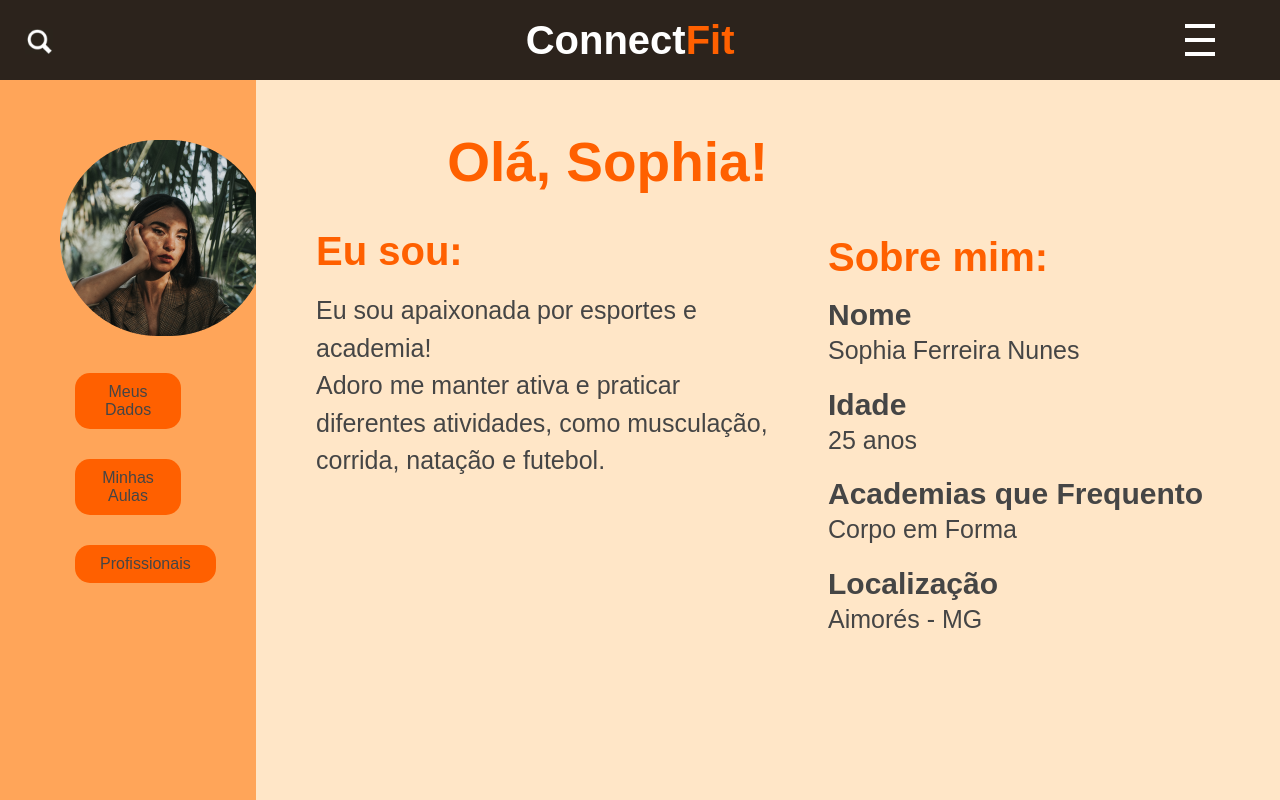
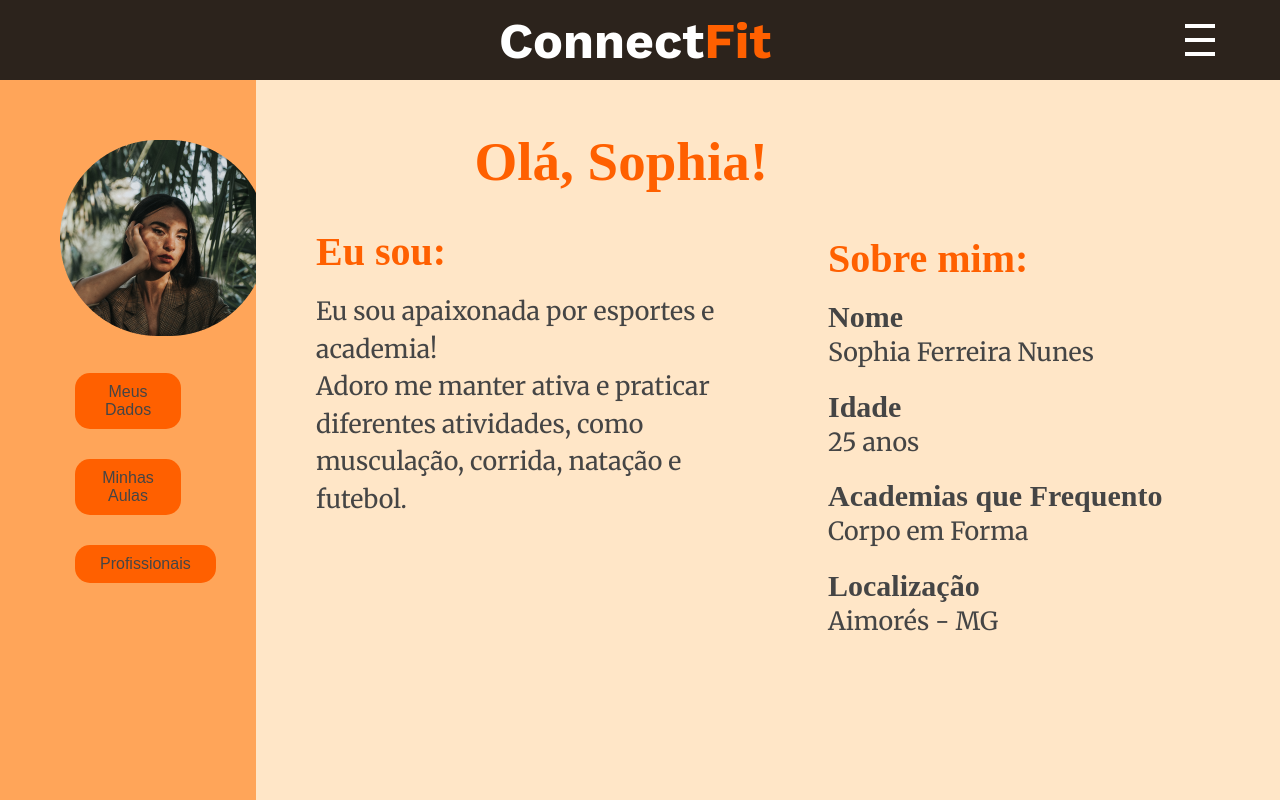
Before and after one commit to ICEI-PUC-Minas-PMV-ADS/pmv-ads-2024-e1-proj-web-t15-connectfit, a plain HTML site: page Meuperfil/meuperfil.html in a window 1280 px wide. Shown: the top 800 px of the page. Drawn offline with nearby package versions, Linux system fonts and the light colour scheme.

Commit message:
Meu Perfil

```diff
--- a/Meuperfil/meuperfil.html
+++ b/Meuperfil/meuperfil.html
@@ -5,16 +5,24 @@
         <meta charset="utf-8">
         <meta name="description" content="Pagina do Perfil do Usuário">
         <meta name="keywords" content="perfil usuário, meus dados, minhas aulas, connectfit">
-        <meta name="author" content="ConnectFit">
+        <meta name="author" content="Nasson Freitas de Paula">
         <meta name="viewport" content="width=device-width, initial-scale=1.0">
         <link rel="stylesheet" href="/Meuperfil/styles.css">
+        <link rel="preconnect" href="https://fonts.googleapis.com">
+        <link rel="preconnect" href="https://fonts.gstatic.com" crossorigin>
+        <link href="https://fonts.googleapis.com/css2?family=Work+Sans:ital,wght@0,100..900;1,100..900&display=swap" rel="stylesheet">
+        <link rel="preconnect" href="https://fonts.googleapis.com">
+        <link rel="preconnect" href="https://fonts.gstatic.com" crossorigin>
+        <link href="https://fonts.googleapis.com/css2?family=Merriweather:ital,wght@0,300;0,400;0,700;0,900;1,300;1,400;1,700;1,900&family=Work+Sans:ital,wght@0,100..900;1,100..900&display=swap" rel="stylesheet">
 
     </head>
     <body>
         <header class="cabecalho">
 
             <div class="pesquisa">
-                <span><a href="/"><img id="ps" src="lupa.png" alt="Pesquisa"></a></span>
+
+                <!-- <span><a href="/"><img id="ps" src="lupa.png" alt="Pesquisa"></a></span> -->
+
             </div>
 
             <div class="logoPrincipal">
--- a/Meuperfil/styles.css
+++ b/Meuperfil/styles.css
@@ -29,22 +29,22 @@ body {
     height: 80px;
     width: 100vw;
     background-color:#2c231c;
-    font-family: sans-serif;
-    font-size: 40px;
+    font-family: work sans;
+    font-size: 50px;
 
 }
 
 .pesquisa {
     height: 45px;
     width: 10px;
-    margin: 15px;
-    padding: 30px, 0px, 45px, 30px;
+    margin: 20px;
+    padding: 30px, 0px, 50px, 30px;
 }
 
 #ps {
-    height: 25px;
-    width: 28px;
-    margin: 0px;
+    height: 35px;
+    width: 38px;
+    margin: 10px;
     padding: 0;
 }
 
@@ -137,27 +137,27 @@ a:hover {
 .middle > h2 {
     text-align: left;
     color:#ff6000;
-    font-family: sans-serif;
+    font-family: work-sans;
     font-size: 40px;
     margin-top: 35px;
 }
 
 .middle > h1 {
-    font-family: sans-serif;
+    font-family: work-sans;
     color: #ff6000;
     font-size: 55px;
 
 }
 
 .middle > p {
-    font-family: sans-serif;
+    font-family: merriweather;
     color: #454545;
     font-size: 25px;
 }
 
 .middle > p {
     text-align: left;
-    font-family: sans-serif;
+    font-family: merriweather;
     line-height: 1.5;
 
 }
@@ -181,21 +181,21 @@ a:hover {
 .right > h2 {
     text-align: left;
     color:#ff6000;
-    font-family: sans-serif;
+    font-family: work-sans;
     font-size: 40px;
     margin-top: 95px;
 
 }
 
 .right > p {
-    font-family: sans-serif;
+    font-family: merriweather;
     color: #454545;
     font-size: 25px;
     line-height: 1.5;
 }
 
 .right > h4 {
-    font-family: sans-serif;
+    font-family: work-sans;
     color:#454545;
     font-size: 30px;
 }
@@ -210,6 +210,7 @@ a:hover {
     font-size: 16px; /* Tamanho do texto */
     text-align: center;
     margin: 15px
+
 
 }
 
```
Also changed, not shown: Meuperfil/perfil (1).png (deleted), Meuperfil/script.js (line endings or trailing spaces).
